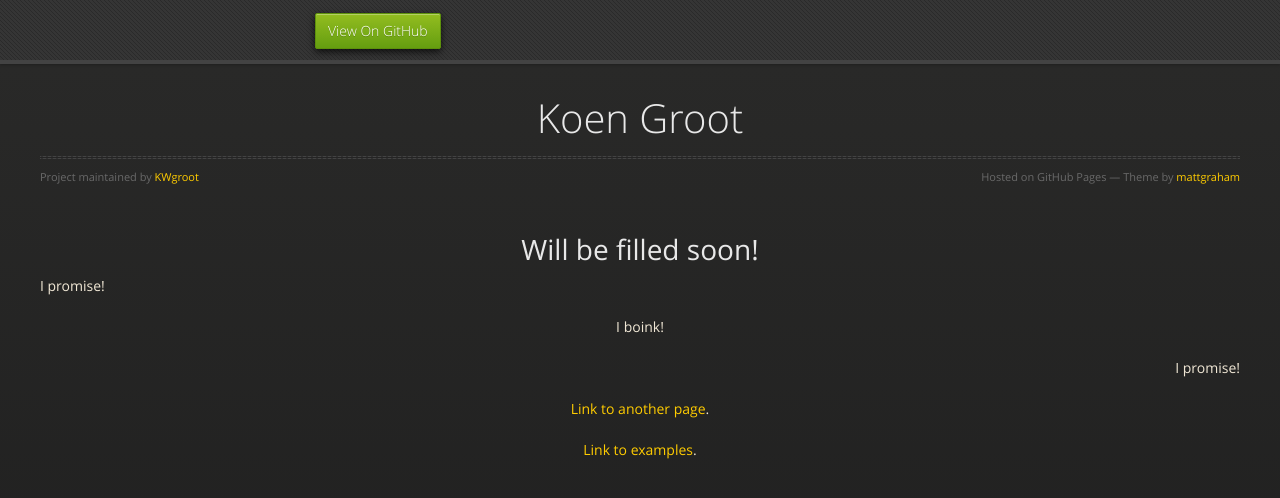
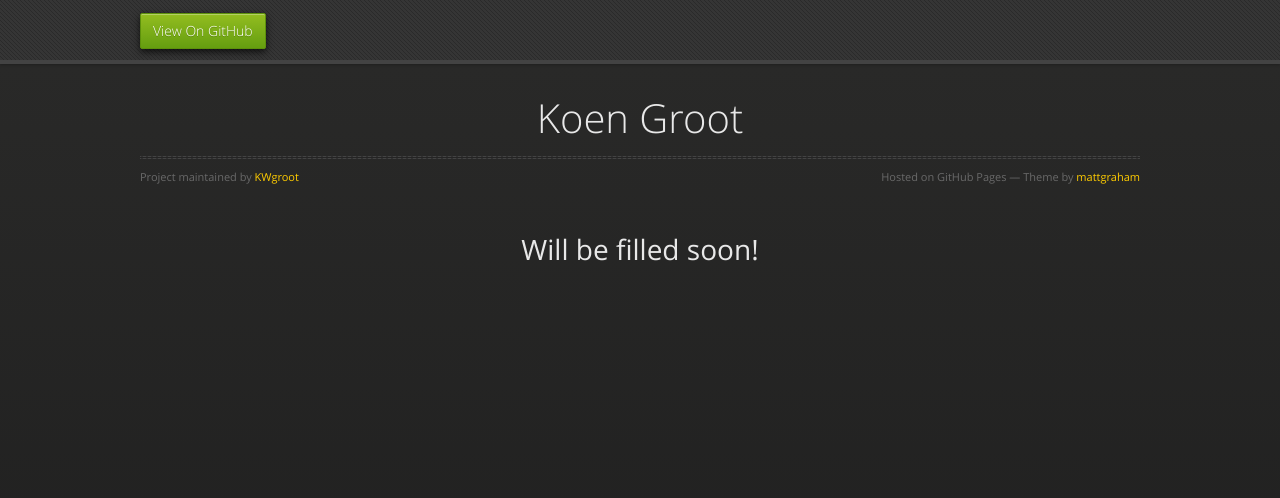
Before and after one commit to KWgroot/GitHub-Page, a Jekyll site: the page built from index.md, in a window 1280 px wide. Shown: the top 498 px of the page. Built offline with Jekyll 4.4.1, drawn with Linux system fonts in a browser that asks for light colours; the repository's description, which GitHub fills in, is left out; our own code applies the rules of GitHub Pages for plain Markdown files.

Commit message:
Barebones site setup with everything needed to fill it in once I have the content for it. Time to get to work.

```diff
--- /dev/null
+++ b/_layouts/centered.html
@@ -0,0 +1,51 @@
+<!doctype html>
+<html lang="{{ site.lang | default: "en-US" }}">
+  <head>
+    <meta charset="utf-8">
+    <meta http-equiv="X-UA-Compatible" content="IE=edge">
+
+{% seo %}
+    <link rel="stylesheet" href="{{ '/assets/css/style.css?v=' | append: site.github.build_revision | relative_url }}">
+    <script src="https://code.jquery.com/jquery-1.12.4.min.js" integrity="sha256-ZosEbRLbNQzLpnKIkEdrPv7lOy9C27hHQ+Xp8a4MxAQ=" crossorigin="anonymous"></script>
+    <script src="{{ '/assets/js/respond.js' | relative_url }}"></script>
+    <!--[if lt IE 9]>
+      <script src="//html5shiv.googlecode.com/svn/trunk/html5.js"></script>
+    <![endif]-->
+    <!--[if lt IE 8]>
+    <link rel="stylesheet" href="{{ '/assets/css/ie.css' | relative_url }}">
+    <![endif]-->
+    <meta name="viewport" content="width=device-width, initial-scale=1, user-scalable=no">
+    {% include head-custom.html %}
+  </head>
+  <body>
+      <div id="header">
+        <nav>
+          <ul>
+            <li class="fork"><a href="{{ site.github.repository_url }}">View On GitHub</a></li>
+            {% if site.show_downloads %}
+              <li class="downloads"><a href="{{ site.github.zip_url }}">ZIP</a></li>
+              <li class="downloads"><a href="{{ site.github.tar_url }}">TAR</a></li>
+              <li class="title">DOWNLOADS</li>
+            {% endif %}
+          </ul>
+        </nav>
+      </div><!-- end header -->
+
+    <div class="wrapper">
+      <div style="text-align: center;">
+        <section>
+          <div id="title">
+            <h1>{{ site.title | default: site.github.repository_name }}</h1>
+            <p>{{ site.description | default: site.github.project_tagline }}</p>
+            <hr>
+            <span class="credits left">Project maintained by <a href="{{ site.github.owner_url }}">{{ site.github.owner_name }}</a></span>
+            <span class="credits right">Hosted on GitHub Pages &mdash; Theme by <a href="https://twitter.com/mattgraham">mattgraham</a></span>
+          </div>
+
+          {{ content }}
+
+        </section>
+      </div>
+    </div>
+  </body>
+</html>
--- a/_sass/jekyll-theme-midnight.scss
+++ b/_sass/jekyll-theme-midnight.scss
@@ -26,7 +26,6 @@ p, ul, ol, table, pre, dl {
 
 h1, h2, h3 {
   line-height:1.1;
-
 }
 
 h1 {
@@ -76,7 +75,7 @@ strong {
 }
 
 .wrapper {
-  max-width:1200px;
+  max-width:1000px;
   margin:0 auto;
   position:relative;
   padding: 0 20px;
@@ -166,7 +165,7 @@ dt {
   box-shadow: 0px 1px 3px rgba(0,0,0,.25);
 
   nav {
-    max-width: 650px;
+    max-width: 1000px;
     margin: 0 auto;
     padding: 0 10px;
     background: blue;
@@ -231,11 +230,10 @@ dt {
 }
 
 section {
-  max-width:1200px;
-  padding: 30px 0px 50px 0px;
+  max-width:1000px;
+  padding: 30px 0px 0px 0px;
   margin: 20px 0;
   margin-top: 70px;
-  text-align: center;
 
   #title {
     border: 0;
--- a/index.md
+++ b/index.md
@@ -1,15 +1,5 @@
 ---
-layout: default
+layout: centered
 ---
 
 # Will be filled soon!
-
-<p style="text-align:left;">I promise!</p>
-
-<p style="text-align:center;">I boink!</p>
-
-<p style="text-align:right;">I promise!</p>
-
-[Link to another page](./another-page.html).
-
-[Link to examples](./Examples.html).
```
